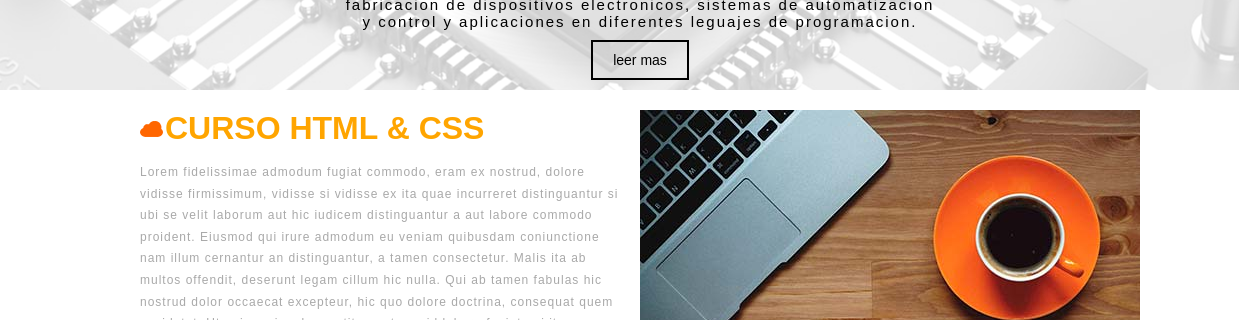
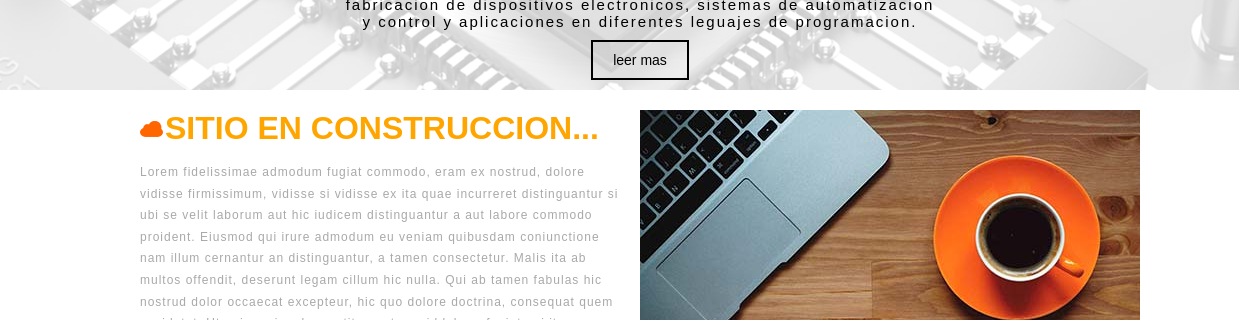
Before and after one commit to jhonsonsalazar/j-bsolucionesindustriales, a plain HTML site: page index.html in a window 1280 px wide. Shown: the part 310-630 px from the top of the page, 0-1239 px from the left. Drawn offline with Linux system fonts and the light colour scheme.

Commit message:
Add files via upload

```diff
--- a/index.html
+++ b/index.html
@@ -72,7 +72,7 @@
 
             <div id="principal">
             <img src="img/laptop.jpg" alt="curso HTML & CSS">
-            <h1>CURSO HTML & CSS</h1>
+            <h1>SITIO EN CONSTRUCCION...</h1>
                 <P> Lorem fidelissimae admodum fugiat commodo, eram ex nostrud, dolore vidisse
                     firmissimum, vidisse si vidisse ex ita quae incurreret distinguantur si ubi se
                     velit laborum aut hic iudicem distinguantur a aut labore commodo proident.
```
